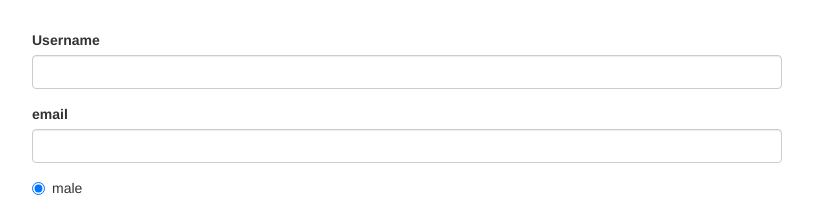
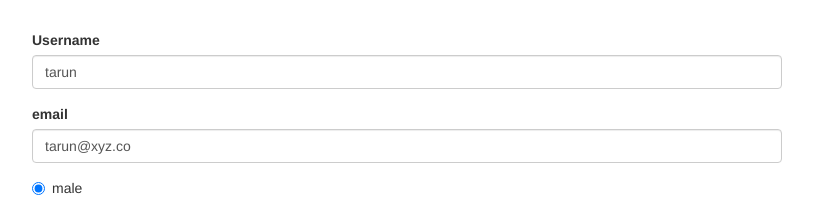
Before and after one commit to taruncx101/angular-forms-reactive-approch, an Angular app: page / in a window 1280 px wide. Shown: the top 205 px of the page, without its empty margins (233-1046 px from the left). Built offline with nearby package versions, Linux system fonts and the light colour scheme.

Commit message:
set all value by setValues

```diff
--- a/src/app/app.component.ts
+++ b/src/app/app.component.ts
@@ -34,6 +34,15 @@ export class AppComponent implements OnInit {
         console.log(status);
       }
     );
+
+    this.signUpForm.setValue({
+      'userData': {
+        'username': 'tarun',
+        'email': 'tarun@xyz.co',
+      },
+      'gender': 'male',
+      'hobbies': []
+    });
   }
   onSubmit() {
     console.log(this.signUpForm);
```
